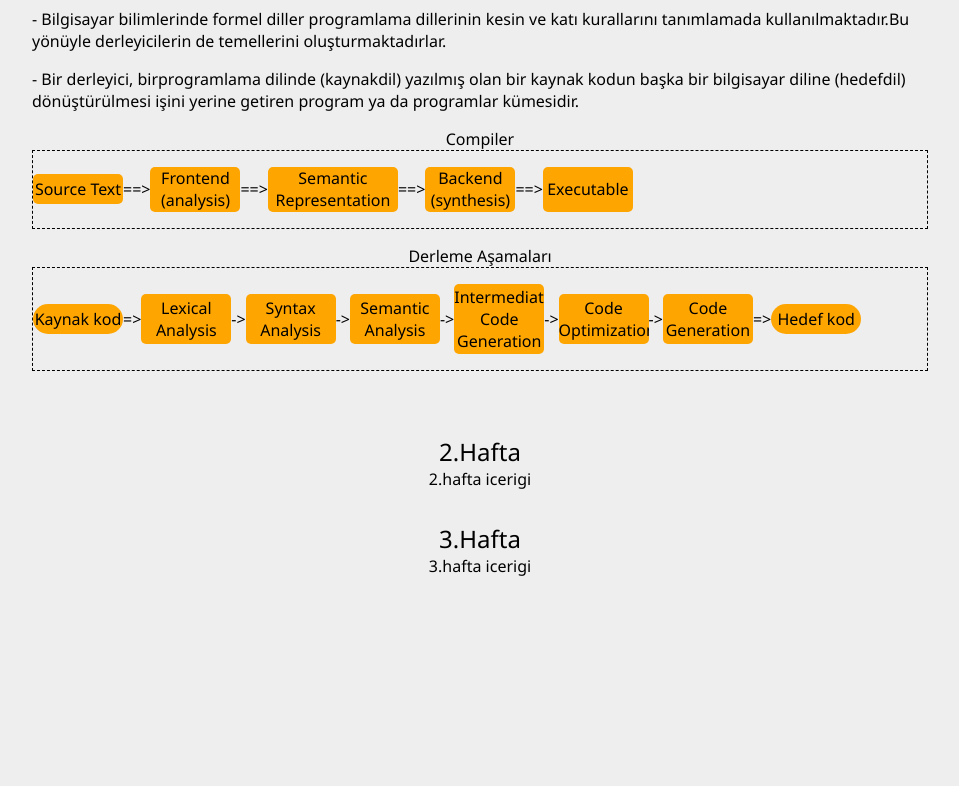
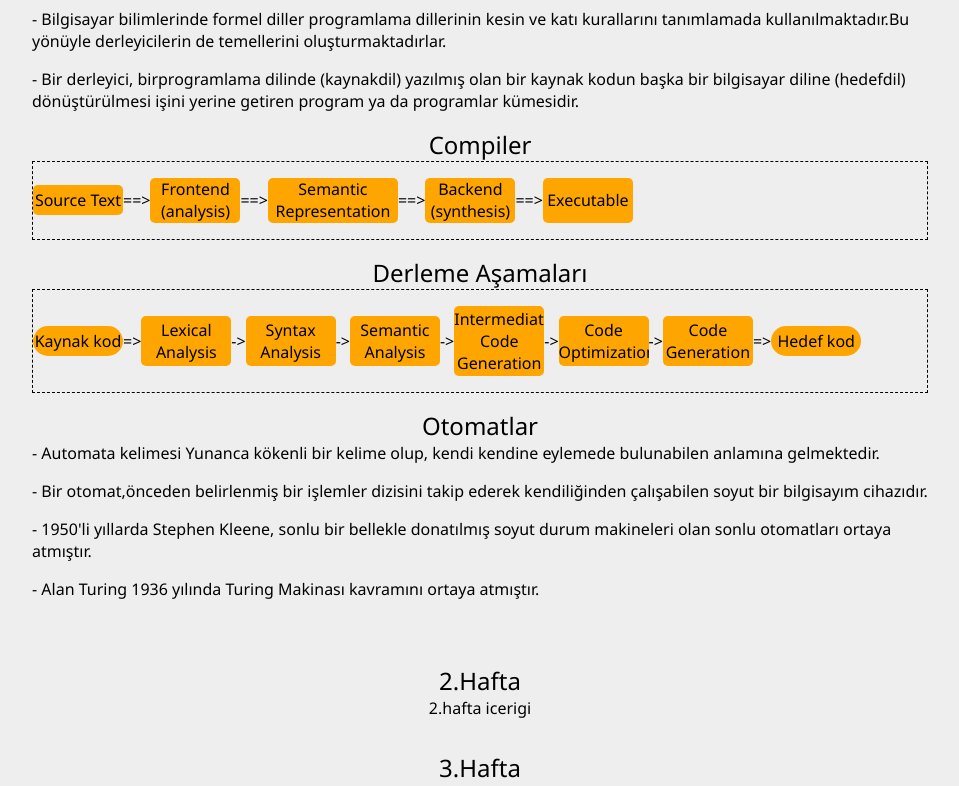
Before and after one commit to turkaytunc/ders-notlari-2020-guz, a React (Create React App) app: page /formel-diller in a window 1280 px wide. Shown: the part 679-1465 px from the top of the page, without its empty margins (160-1119 px from the left). Built offline with nearby package versions, Linux system fonts and the light colour scheme.

Commit message:
add default values to rectangle-info component props

```diff
--- a/src/components/formel-diller/FormelDiller.jsx
+++ b/src/components/formel-diller/FormelDiller.jsx
@@ -38,7 +38,7 @@ export const FormelDiller = () => {
               dönüştürülmesi işini yerine getiren program ya da programlar
               kümesidir.
             </p>
-            <p>Compiler</p>
+            <p style={{ fontSize: '1.5em' }}>Compiler</p>
             <div
               className="notes-paragraph"
               style={{
@@ -83,7 +83,7 @@ export const FormelDiller = () => {
                 radius={5}
               />
             </div>
-            <p>Derleme Aşamaları</p>
+            <p style={{ fontSize: '1.5em' }}>Derleme Aşamaları</p>
             <div
               className="notes-paragraph"
               style={{
@@ -149,6 +149,23 @@ export const FormelDiller = () => {
                 radius={20}
               />
             </div>
+            <p style={{ fontSize: '1.5em' }}>Otomatlar</p>
+            <p className="notes-paragraph">
+              - Automata kelimesi Yunanca kökenli bir kelime olup, kendi kendine
+              eylemede bulunabilen anlamına gelmektedir.
+            </p>
+            <p className="notes-paragraph">
+              - Bir otomat,önceden belirlenmiş bir işlemler dizisini takip
+              ederek kendiliğinden çalışabilen soyut bir bilgisayım cihazıdır.
+            </p>
+            <p className="notes-paragraph">
+              - 1950'li yıllarda Stephen Kleene, sonlu bir bellekle donatılmış
+              soyut durum makineleri olan sonlu otomatları ortaya atmıştır.
+            </p>
+            <p className="notes-paragraph">
+              - Alan Turing 1936 yılında Turing Makinası kavramını ortaya
+              atmıştır.
+            </p>
             <p className="notes-paragraph"></p>
             <p className="notes-paragraph"></p>
           </div>
--- a/src/components/rectangle-info/RectangleInfo.jsx
+++ b/src/components/rectangle-info/RectangleInfo.jsx
@@ -3,7 +3,12 @@ import './rectangle-info.scss';
 import React from 'react';
 
 export const RectangleInfo = (props) => {
-  const { width, height, content, radius } = props;
+  const {
+    width = 50,
+    height = 30,
+    content = 'Unknown content.',
+    radius = 0,
+  } = props;
   return (
     <div
       className="rectangle-info-container"
```
